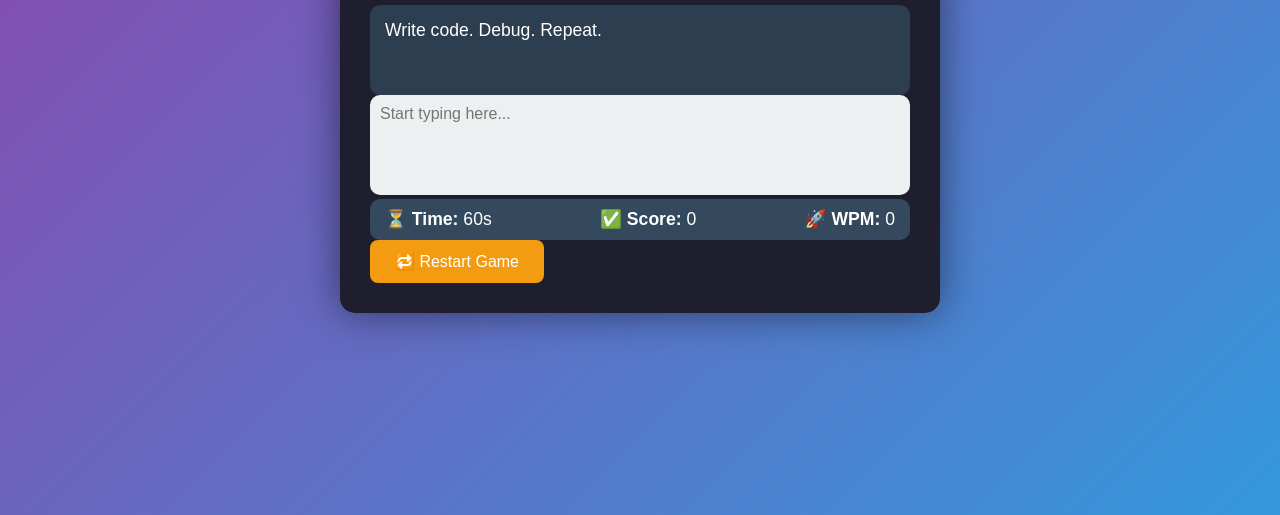
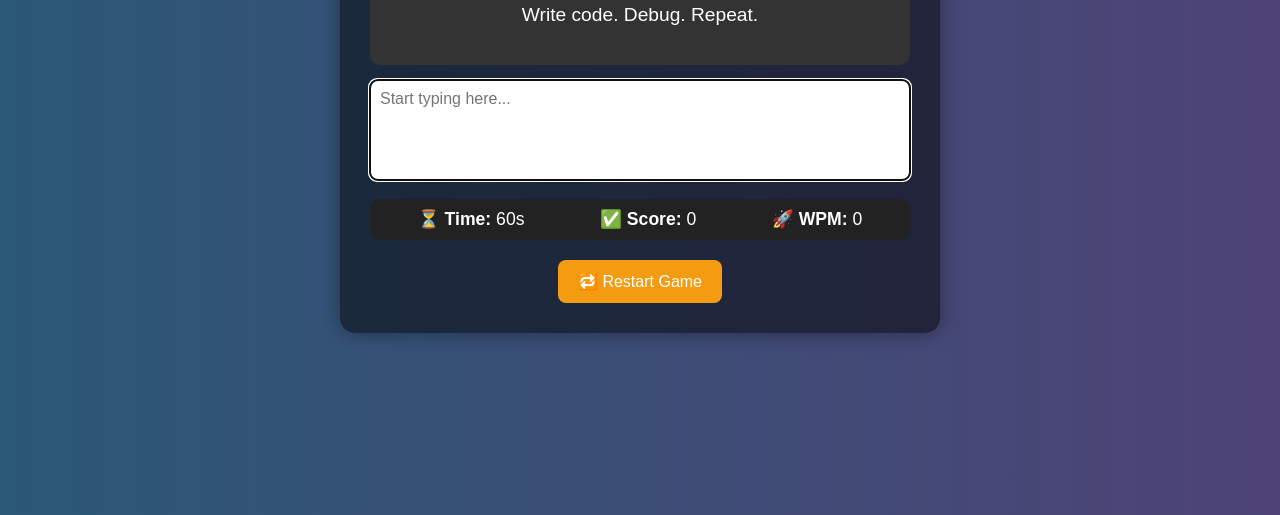
Before and after one commit to GOKULS07/typing-speed-game, a plain HTML site: page index.html in a window 1280 px wide. Shown: the part 285-800 px from the top of the page. Drawn offline with Linux system fonts and the light colour scheme.

Commit message:
Update style.css

```diff
--- a/style.css
+++ b/style.css
@@ -1,60 +1,54 @@
 * {
   box-sizing: border-box;
+  margin: 0;
   padding: 0;
-  margin: 0;
   font-family: 'Poppins', sans-serif;
 }
 
 body {
-  background: linear-gradient(135deg, #8e44ad, #3498db);
-  min-height: 100vh;
+  background: linear-gradient(to right, #2b5876, #4e4376);
+  color: white;
+  height: 100vh;
   display: flex;
   align-items: center;
   justify-content: center;
   padding: 20px;
-  color: #fff;
 }
 
 .container {
-  background: #1e1e2f;
+  background: rgba(0, 0, 0, 0.5);
   padding: 30px;
   border-radius: 15px;
   width: 100%;
   max-width: 600px;
-  box-shadow: 0 0 40px rgba(0, 0, 0, 0.5);
+  box-shadow: 0 0 20px rgba(0, 0, 0, 0.4);
+  text-align: center;
 }
 
 h1 {
-  text-align: center;
   margin-bottom: 20px;
   font-size: 2rem;
   color: #f1c40f;
 }
 
-.game-box {
-  display: flex;
-  flex-direction: column;
-  gap: 20px;
-}
-
 .quote-box {
-  background: #2c3e50;
+  background: #333;
   padding: 15px;
   border-radius: 10px;
-  font-size: 1.1rem;
-  min-height: 90px;
+  font-size: 1.2rem;
+  margin-bottom: 15px;
+  min-height: 80px;
+  line-height: 1.6;
 }
 
 textarea {
   width: 100%;
   height: 100px;
+  padding: 10px;
   font-size: 1rem;
-  padding: 10px;
   border: none;
-  border-radius: 10px;
-  outline: none;
-  background: #ecf0f1;
-  color: #2c3e50;
+  border-radius: 8px;
+  margin-bottom: 15px;
   resize: none;
 }
 
@@ -68,34 +62,33 @@ textarea.incorrect {
 
 .info {
   display: flex;
-  justify-content: space-between;
+  justify-content: space-around;
+  margin-bottom: 20px;
   font-size: 1.1rem;
-  background: #34495e;
-  padding: 10px 15px;
+  background: #222;
+  padding: 10px;
   border-radius: 10px;
-  color: #fff;
 }
 
 button#reset {
-  padding: 12px 25px;
+  background-color: #f39c12;
+  border: none;
+  color: white;
+  padding: 12px 20px;
+  border-radius: 8px;
   font-size: 1rem;
-  background: #f39c12;
-  border: none;
-  border-radius: 8px;
   cursor: pointer;
-  transition: 0.3s ease;
-  color: #fff;
+  transition: background-color 0.3s ease;
 }
 
 button#reset:hover {
-  background: #d35400;
+  background-color: #d35400;
 }
 
 @media (max-width: 500px) {
   .info {
     flex-direction: column;
     gap: 10px;
-    align-items: center;
   }
 
   textarea {
```
